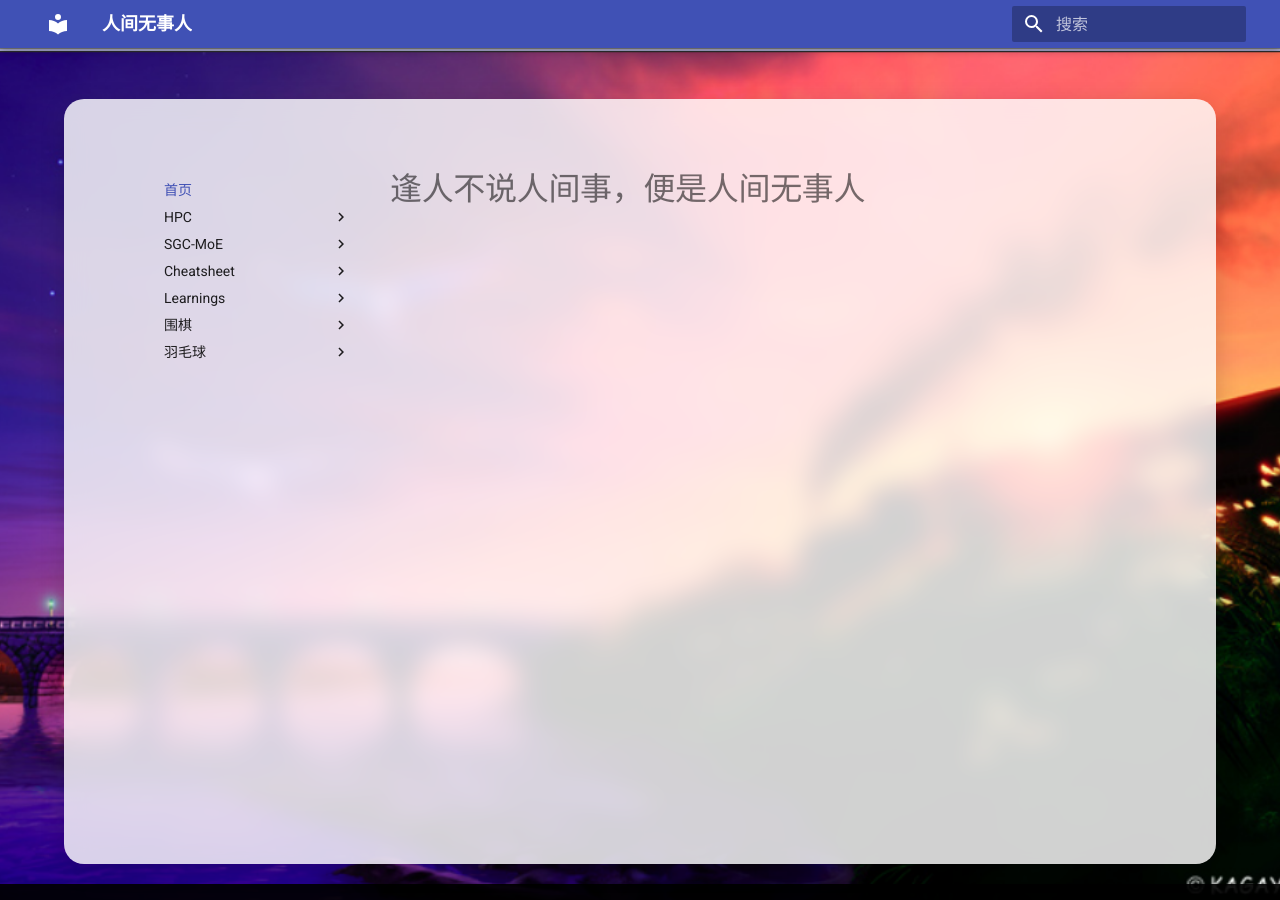
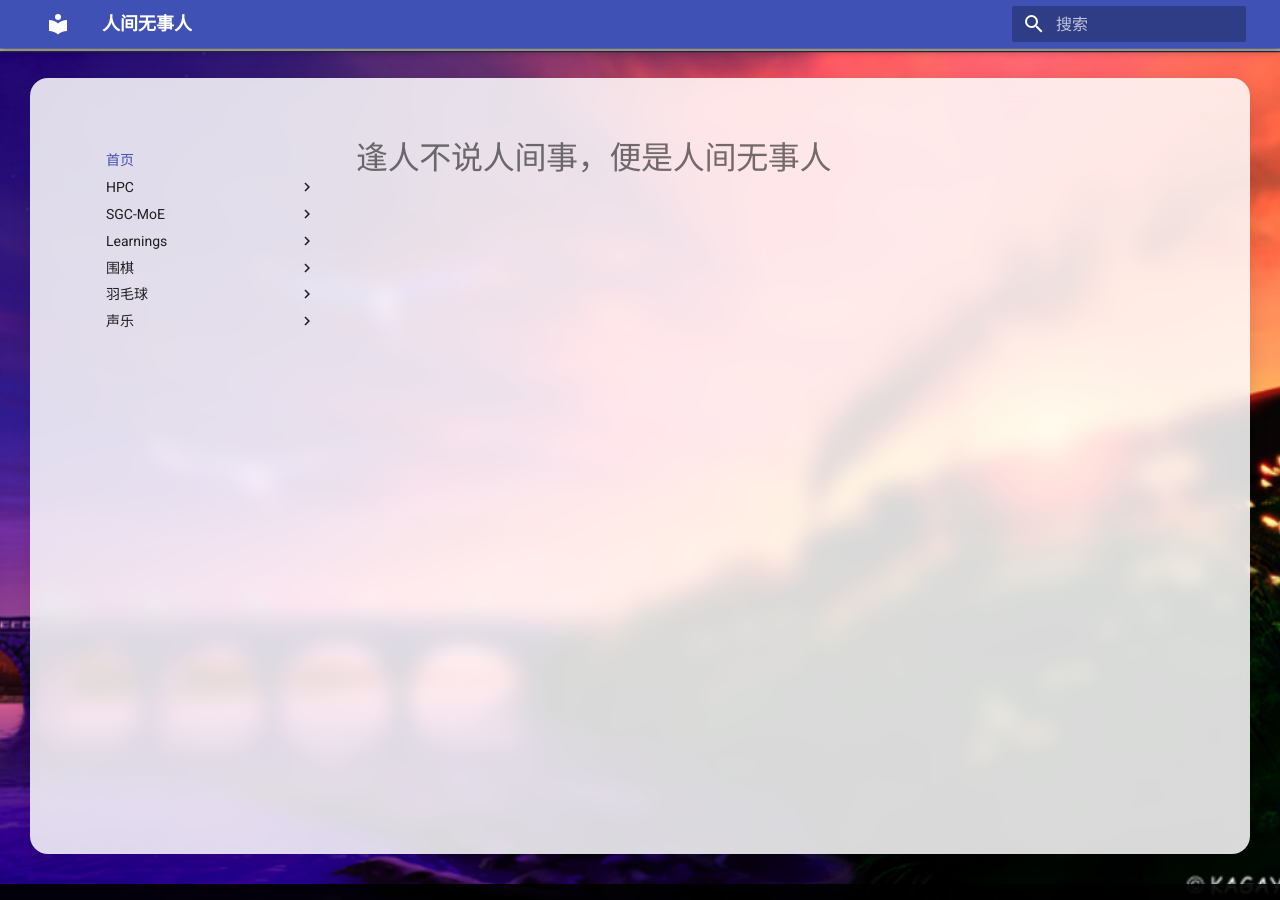
Before and after one commit to RoseDuke/R3TH, an MkDocs documentation site: the page built from docs/index.md, in a window 1280 px wide and 900 px high. Built offline with MkDocs 1.6.1 and Material for MkDocs 9.7.7, drawn with Linux system fonts in a browser that asks for light colours.

Commit message:
2025.11.17

```diff
--- a/docs/assets/stylesheets/background.css
+++ b/docs/assets/stylesheets/background.css
@@ -4,27 +4,24 @@
 }
 
 .md-main {
-    display: flex;
-    align-items: center;
-    justify-content: center;
-    min-height: calc(100vh - 64px);
-    padding: 0.3rem 0;
+    display: block;
+    padding: 0;
 }
 
 .md-main__inner {
-    background: rgba(255, 255, 255, 0.82);
-    backdrop-filter: blur(12px);
-    border-radius: 20px;
+    background: rgba(255, 255, 255, 0.85);
+    backdrop-filter: blur(10px);
+    border-radius: 18px;
 
-    padding: 2.5rem 3rem;
+    margin: 1.5rem;
 
-    width: 90%;
-    max-width: 1400px;
+    width: calc(100% - 3rem);
+    max-width: none;
 
-    min-height: 85vh;
-    box-shadow: 0 6px 24px rgba(0,0,0,0.16);
-
+    min-height: calc(100vh - 3rem - 64px);
+    padding: 2rem 3rem;
     box-sizing: border-box;
+    box-shadow: 0 4px 20px rgba(0,0,0,0.12);
 }
 
 .md-nav__title,
@@ -32,6 +29,14 @@
     display: none !important;
 }
 
-.md-sidebar--primary .md-nav {
-    padding-left: 1.2rem;
+.md-sidebar--primary {
+    background: transparent !important;
 }
+
+@media (max-width: 768px) {
+    .md-main__inner {
+        margin: 0.8rem;
+        padding: 1.5rem;
+        min-height: calc(100vh - 1.6rem - 64px);
+    }
+}
--- a/mkdocs.yml
+++ b/mkdocs.yml
@@ -16,8 +16,6 @@ nav:
       - 总览: hpc/index.md
   - SGC-MoE:
       - 总览: moe/index.md
-  - Cheatsheet:
-      - 总览: cheatsheet/index.md
   - Learnings:
       - DL Systems: learnings/dl_systems.md
       - Leet Code: learnings/leetcode.md
@@ -26,6 +24,8 @@ nav:
       - 总览: go/index.md
   - 羽毛球:
       - 总览: badminton/index.md
+  - 声乐:
+      - 总览: vocal/index.md
 
 markdown_extensions:
   - admonition
@@ -44,3 +44,6 @@ extra_javascript:
 
 extra_css:
   - assets/stylesheets/background.css
+
+watch:
+  - docs
```
Also changed, not shown: docs/hpc/index.md (+5 -0 lines), docs/vocal/index.md (added).
